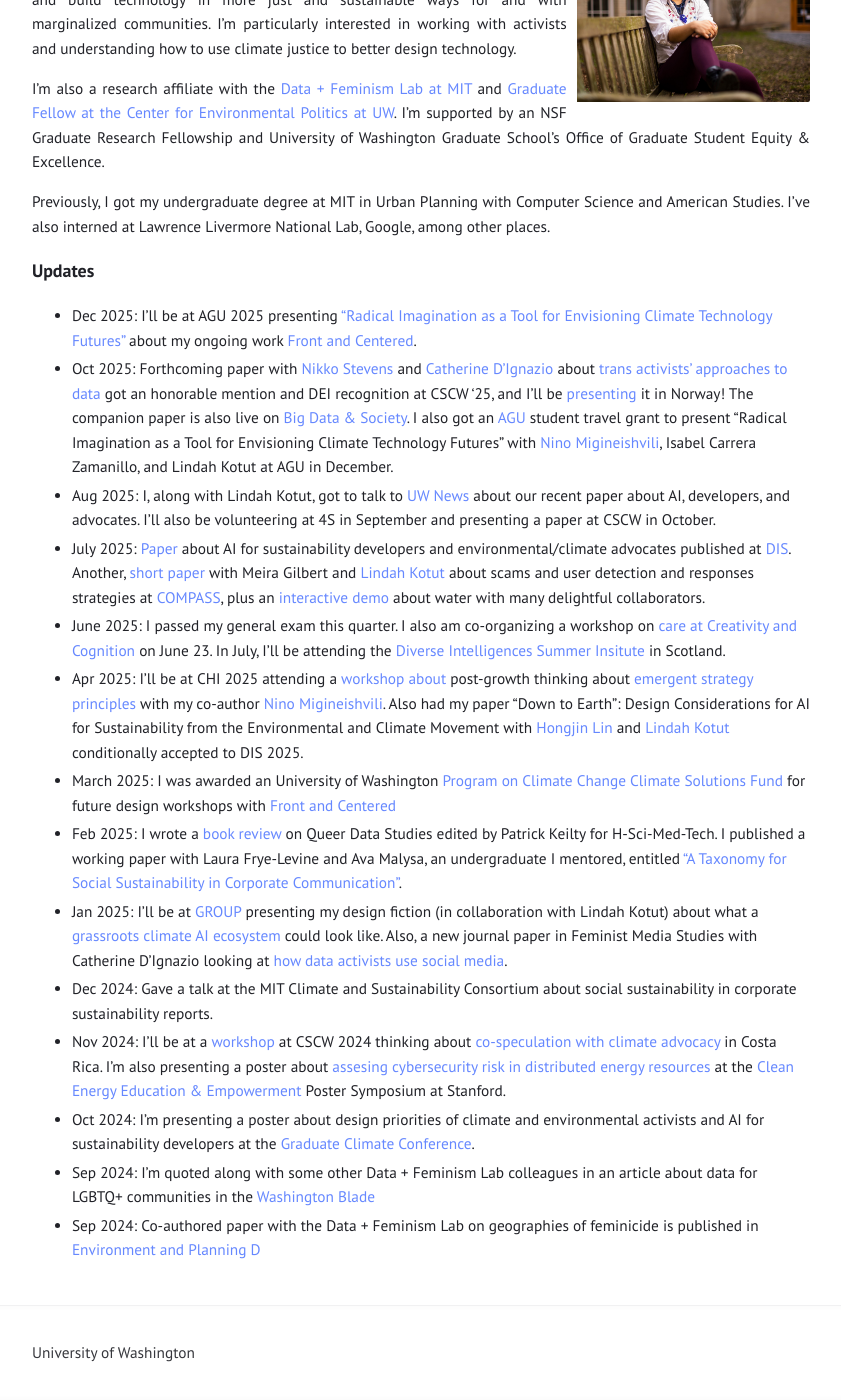
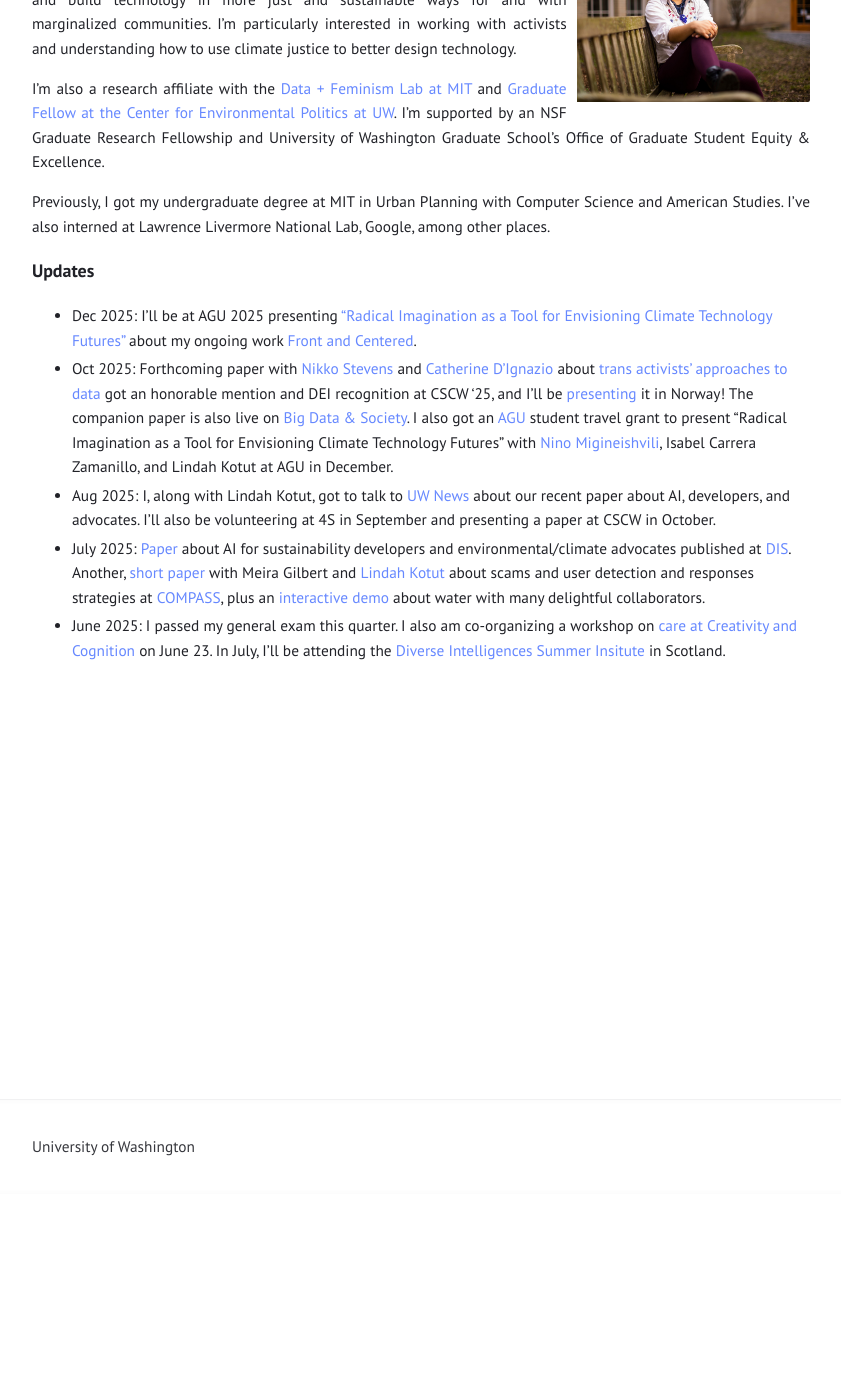
Before and after one commit to ameliadogan/ameliadogan.github.io, a Jekyll site: the page built from index.md, in a window 1280 px wide and 1400 px high, scrolled down 206 px. Shown: the whole window, without its empty margins (219-1060 px from the left). Built offline with Jekyll 4.4.1, drawn with Linux system fonts in a browser that asks for light colours; after the commit the page ends 1006 px from its top, so only the background shows below that.

Commit message:
Update index.md

```diff
--- a/index.md
+++ b/index.md
@@ -16,12 +16,3 @@ Previously, I got my undergraduate degree at MIT in Urban Planning with Computer
 *  Aug 2025: I, along with Lindah Kotut, got to talk to [UW News](https://www.washington.edu/news/2025/08/19/what-can-ai-developers-learn-from-climate-activists/) about our recent paper about AI, developers, and advocates. I'll also be volunteering at 4S in September and presenting a paper at CSCW in October.
 * July 2025: [Paper](https://dl.acm.org/doi/10.1145/3715336.3735734) about AI for sustainability developers and environmental/climate advocates published at [DIS](https://dis.acm.org/2025/). Another, [short paper](https://dl.acm.org/doi/10.1145/3715335.3736315) with Meira Gilbert and [Lindah Kotut](https://faculty.washington.edu/kotut/) about scams and user detection and responses strategies at [COMPASS](https://compass.acm.org/), plus an [interactive demo](https://dl.acm.org/doi/10.1145/3715335.3736310) about water with many delightful collaborators.
 * June 2025: I passed my general exam this quarter. I also am co-organizing a workshop on [care at Creativity and Cognition](https://sites.google.com/view/intdesign-as-a-form-of-care) on June 23. In July, I'll be attending the [Diverse Intelligences Summer Insitute](https://disi.org/) in Scotland.
-*  Apr 2025: I'll be at CHI 2025 attending a [workshop about](https://pointed-waterlily-f95.notion.site/Post-growth-HCI-15dec6ab184b809b8692ec6a3d578089?pvs=4) post-growth thinking about [emergent strategy principles](https://drive.google.com/file/d/1M23AiJ-FE4KrV9SaSMCvS-pu6rCSvl3l/view) with my co-author [Nino Migineishvili](https://www.nino-m.com/). Also had my paper "Down to Earth": Design Considerations for AI for Sustainability from the Environmental and Climate Movement with [Hongjin Lin](https://sites.google.com/g.harvard.edu/hongjinlin) and [Lindah Kotut](https://faculty.washington.edu/kotut/) conditionally accepted to DIS 2025.
-* March 2025: I was awarded an University of Washington [Program on Climate Change Climate Solutions Fund](https://pcc.uw.edu/research/funding-opportunities/) for future design workshops with [Front and Centered](https://frontandcentered.org/)
-* Feb 2025: I wrote a [book review](https://networks.h-net.org/group/reviews/20058590/dogan-keilty-queer-data-studies) on Queer Data Studies edited by Patrick Keilty for H-Sci-Med-Tech. I published a working paper with Laura Frye-Levine and Ava Malysa, an undergraduate I mentored, entitled ["A Taxonomy for Social Sustainability in Corporate Communication"](https://dspace.mit.edu/handle/1721.1/158181).
-* Jan 2025: I'll be at [GROUP](https://group.acm.org/conferences/group25/papers.php) presenting my design fiction (in collaboration with Lindah Kotut) about what a [grassroots climate AI ecosystem](https://dl.acm.org/doi/10.1145/3701212) could look like. Also, a new journal paper in Feminist Media Studies with Catherine D'Ignazio looking at [how data activists use social media](https://doi.org/10.1080/14680777.2024.2447804).
-* Dec 2024: Gave a talk at the MIT Climate and Sustainability Consortium about social sustainability in corporate sustainability reports.
-* Nov 2024: I'll be at a [workshop](https://sites.google.com/view/climatemigrationcscw/) at CSCW 2024 thinking about [co-speculation with climate advocacy](https://drive.google.com/file/d/1NCtyGRddqA5hnutc_nKGSTCLllIleFRH/view?usp=sharing) in Costa Rica. I'm also presenting a poster about [assesing cybersecurity risk in distributed energy resources](https://drive.google.com/file/d/1KMHXOkp9GNEKOkKYujAyzzBcNBFjZh6c/view?usp=sharing) at the [Clean Energy Education & Empowerment](https://c3e.org/) Poster Symposium at Stanford.
-* Oct 2024: I'm presenting a poster about design priorities of climate and environmental activists and AI for sustainability developers at the [Graduate Climate Conference](https://graduateclimateconference.github.io/).
-* Sep 2024: I'm quoted along with some other Data + Feminism Lab colleagues in an article about data for LGBTQ+ communities in the [Washington Blade](https://www.washingtonblade.com/2024/09/13/how-data-helps-hurts-lgbtq-communities/)
-* Sep 2024: Co-authored paper with the Data + Feminism Lab on geographies of feminicide is published in [Environment and Planning D](https://doi.org/10.1177/02637758241275961)
```
